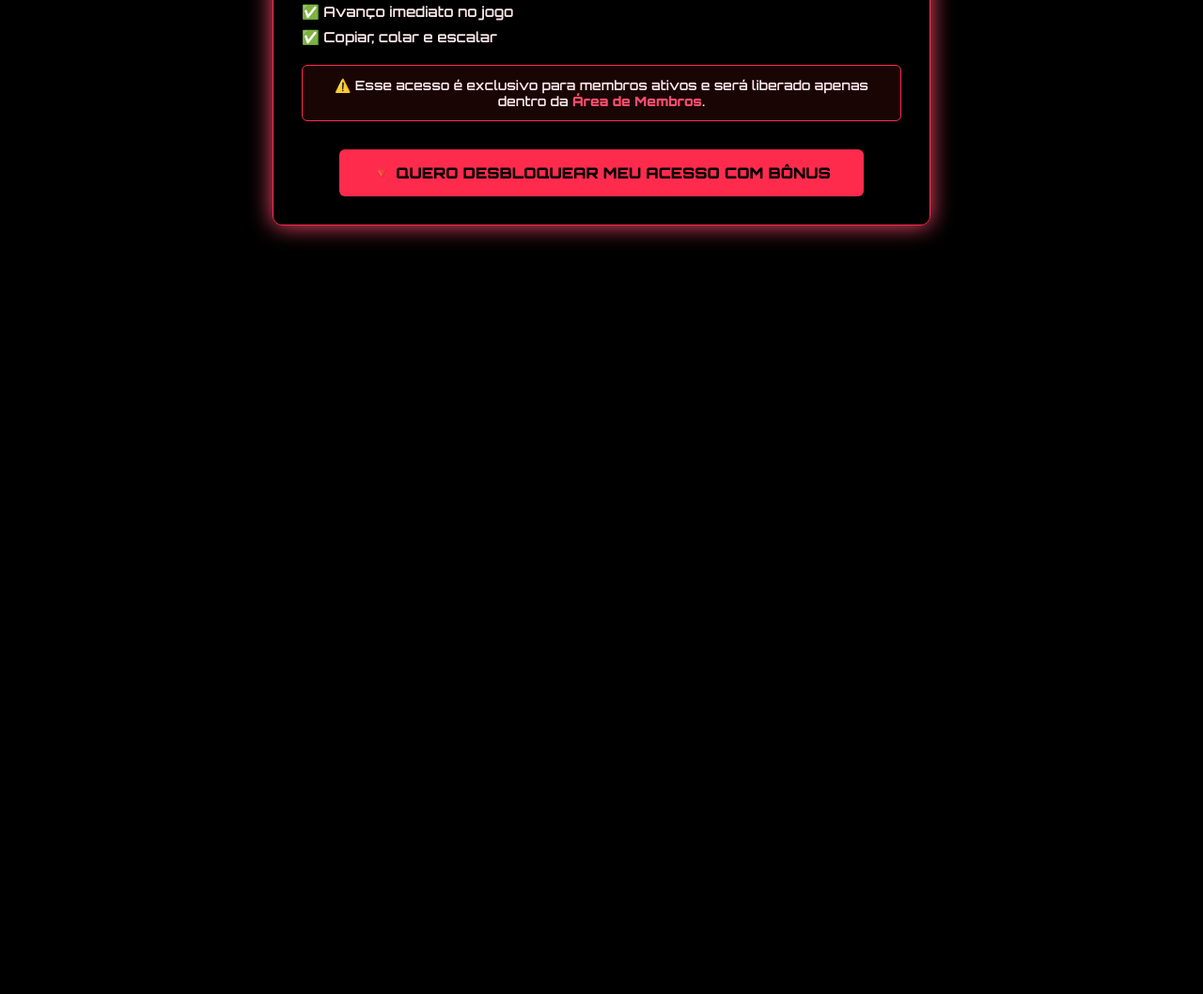
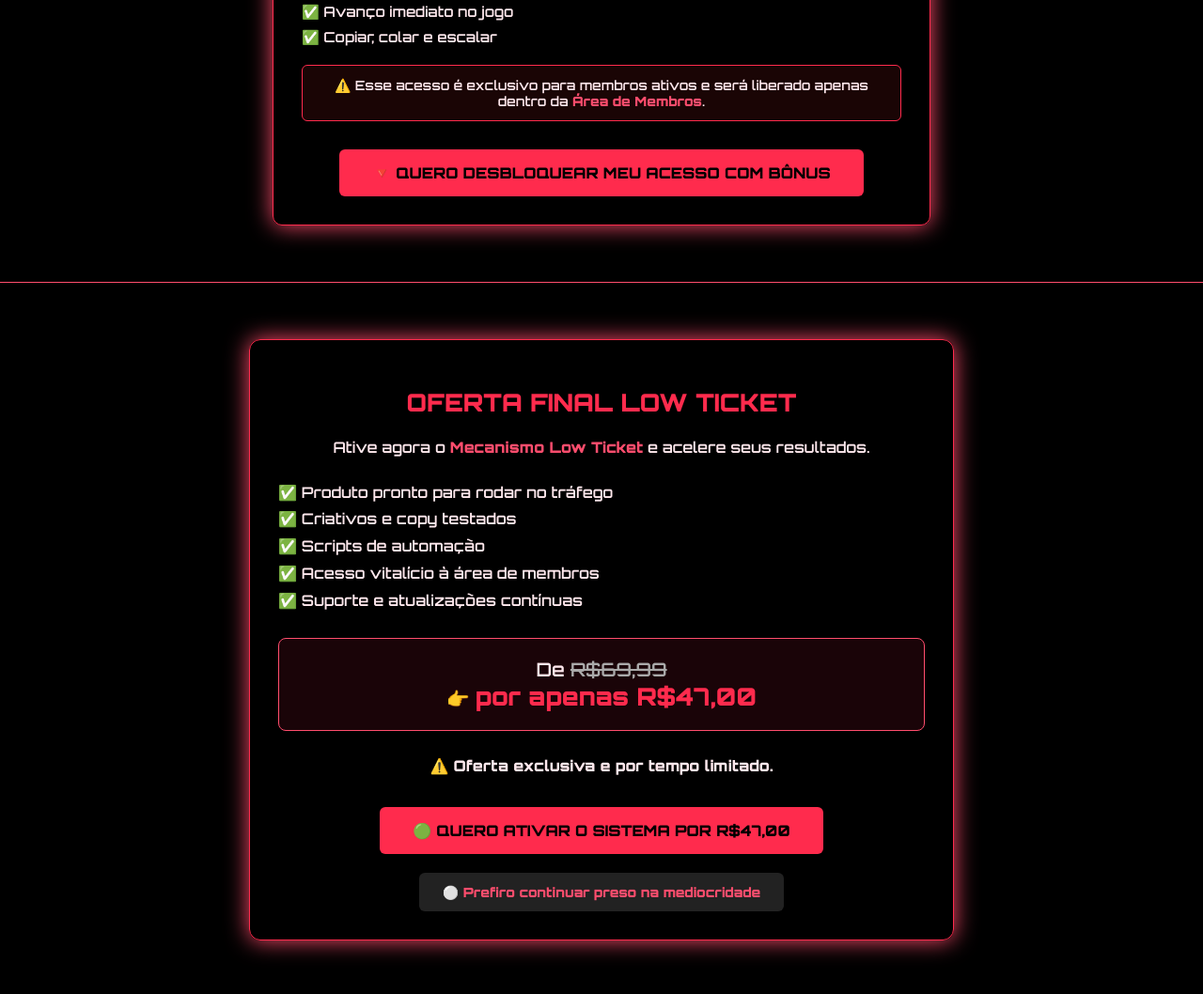
Before and after one commit to gracielybitencourt8-cpu/ia-black-quiz, a plain HTML site: page index.html in a window 1280 px wide. Shown: the part 1576-2634 px from the top of the page at 94% size. Before the commit the page ends 1876 px from the top, so only its background shows below. Drawn offline with Linux system fonts and the light colour scheme.

Commit message:
Update index.html

```diff
--- a/index.html
+++ b/index.html
@@ -20,7 +20,7 @@
     .highlight{color:var(--neon2);font-weight:bold;}
     .card{background:rgba(0,0,0,0.7);border:1px solid var(--neon2);border-radius:10px;padding:20px;margin:20px 0;box-shadow:0 0 20px rgba(255,43,77,.5);}
 
-    /* ===== SEÇÃO FINAL ===== */
+    /* ===== SEÇÃO FINAL (ACESSO SECRETO) ===== */
     .bonus {
       padding: 60px 20px;
       background: #000;
@@ -28,7 +28,6 @@
       text-align: center;
       border-top: 1px solid var(--neon2);
     }
-
     .bonus-box {
       max-width: 700px;
       margin: auto;
@@ -38,27 +37,9 @@
       border-radius: 10px;
       box-shadow: 0 0 25px var(--neon2);
     }
-
-    .bonus-icon {
-      font-size: 42px;
-      margin-bottom: 15px;
-      color: var(--neon);
-    }
-
-    .bonus-title {
-      font-size: 28px;
-      color: var(--neon);
-      margin-bottom: 20px;
-      text-transform: uppercase;
-      letter-spacing: 2px;
-    }
-
-    .bonus-text {
-      font-size: 16px;
-      margin-bottom: 25px;
-      line-height: 1.6;
-    }
-
+    .bonus-icon {font-size: 42px;margin-bottom: 15px;color: var(--neon);}
+    .bonus-title {font-size: 28px;color: var(--neon);margin-bottom: 20px;text-transform: uppercase;letter-spacing: 2px;}
+    .bonus-text {font-size: 16px;margin-bottom: 25px;line-height: 1.6;}
     .bonus-card {
       background: rgba(255, 43, 77, 0.05);
       border: 1px solid var(--neon2);
@@ -67,19 +48,8 @@
       border-radius: 8px;
       text-align: left;
     }
-
-    .bonus-list {
-      list-style: none;
-      padding: 0;
-      margin: 20px 0;
-      text-align: left;
-    }
-
-    .bonus-list li {
-      margin: 8px 0;
-      font-size: 15px;
-    }
-
+    .bonus-list {list-style: none;padding: 0;margin: 20px 0;text-align: left;}
+    .bonus-list li {margin: 8px 0;font-size: 15px;}
     .bonus-alert {
       background: rgba(255, 50, 50, 0.1);
       border: 1px solid #ff2b4d;
@@ -88,7 +58,6 @@
       font-size: 14px;
       border-radius: 6px;
     }
-
     .btn-bonus {
       display: inline-block;
       background: var(--neon);
@@ -101,11 +70,72 @@
       transition: 0.3s;
       font-size: 16px;
     }
+    .btn-bonus:hover {background: var(--neon2);color: #fff;}
 
-    .btn-bonus:hover {
-      background: var(--neon2);
-      color: #fff;
+    /* ===== ETAPA FINAL (OFERTA) ===== */
+    .oferta {
+      padding: 60px 20px;
+      background: #000;
+      color: #ffe8ed;
+      text-align: center;
+      border-top: 1px solid var(--neon2);
     }
+    .oferta-box {
+      max-width: 750px;
+      margin: auto;
+      padding: 30px;
+      background: rgba(0, 0, 0, 0.85);
+      border: 1px solid var(--neon);
+      border-radius: 12px;
+      box-shadow: 0 0 25px var(--neon2);
+    }
+    .oferta-title {
+      font-size: 26px;
+      margin-bottom: 20px;
+      color: var(--neon);
+      text-transform: uppercase;
+    }
+    .oferta-beneficios {
+      text-align: left;
+      margin: 20px 0;
+      line-height: 1.8;
+    }
+    .oferta-preco {
+      background: rgba(255, 43, 77, 0.1);
+      border: 1px solid var(--neon2);
+      padding: 20px;
+      margin: 25px 0;
+      border-radius: 8px;
+      font-size: 20px;
+    }
+    .preco-antigo {text-decoration: line-through;color:#aaa;}
+    .preco-novo {color: var(--neon);font-size: 26px;font-weight: bold;}
+    .btn-oferta {
+      display: inline-block;
+      background: var(--neon);
+      color: #000;
+      font-weight: bold;
+      padding: 15px 35px;
+      border-radius: 6px;
+      text-decoration: none;
+      transition: 0.3s;
+      margin-top: 15px;
+      font-size: 16px;
+    }
+    .btn-oferta:hover {background: var(--neon2);color:#fff;}
+    .btn-recusar {
+      display: inline-block;
+      margin-top: 20px;
+      background: #222;
+      color: #ff4d6d;
+      font-weight: bold;
+      padding: 12px 25px;
+      border-radius: 6px;
+      text-decoration: none;
+      transition: 0.3s;
+      font-size: 14px;
+    }
+    .btn-recusar:hover {background:#ff2b4d;color:#fff;}
   </style>
 </head>
 <body>
@@ -135,7 +165,7 @@
     </section>
   </div> <!-- fecha .wrap -->
 
-  <!-- SEÇÃO FINAL -->
+  <!-- ETAPA: ACESSO SECRETO DESBLOQUEADO -->
   <section id="acesso-secreto" class="bonus">
     <div class="bonus-box">
       <div class="bonus-icon">🔓</div>
@@ -145,23 +175,46 @@
         <span class="highlight">Produto Validado</span> pronto para rodar no tráfego.<br>
         Nada de testes. Nada de achismos. Só copiar e lucrar.
       </p>
-
       <div class="bonus-card">
         <p>💣 <strong>Produto Low Ticket já configurado</strong></p>
         <p>Com criativo e copy blindados.</p>
         <p>Feito pra quem não quer perder tempo testando e já deseja faturar de imediato.</p>
       </div>
-
       <ul class="bonus-list">
         <li>✅ Avanço imediato no jogo</li>
         <li>✅ Copiar, colar e escalar</li>
       </ul>
-
       <div class="bonus-alert">
         ⚠️ Esse acesso é exclusivo para membros ativos e será liberado apenas dentro da <span class="highlight">Área de Membros</span>.
       </div>
+      <a href="#oferta-final" class="btn-bonus">🔻 QUERO DESBLOQUEAR MEU ACESSO COM BÔNUS</a>
+    </div>
+  </section>
 
-      <a href="#proximaEtapa" class="btn-bonus">🔻 QUERO DESBLOQUEAR MEU ACESSO COM BÔNUS</a>
+  <!-- ETAPA: OFERTA FINAL -->
+  <section id="oferta-final" class="oferta">
+    <div class="oferta-box">
+      <h2 class="oferta-title">OFERTA FINAL LOW TICKET</h2>
+      <p>Ative agora o <span class="highlight">Mecanismo Low Ticket</span> e acelere seus resultados.</p>
+
+      <div class="oferta-beneficios">
+        ✅ Produto pronto para rodar no tráfego <br>
+        ✅ Criativos e copy testados <br>
+        ✅ Scripts de automação <br>
+        ✅ Acesso vitalício à área de membros <br>
+        ✅ Suporte e atualizações contínuas
+      </div>
+
+      <div class="oferta-preco">
+        De <span class="preco-antigo">R$69,99</span><br>
+        👉 <span class="preco-novo">por apenas R$47,00</span>
+      </div>
+
+      <p><strong>⚠️ Oferta exclusiva e por tempo limitado.</strong></p>
+
+      <a href="#checkout" class="btn-oferta">🟢 QUERO ATIVAR O SISTEMA POR R$47,00</a>
+      <br>
+      <a href="#recusar" class="btn-recusar">⚪ Prefiro continuar preso na mediocridade</a>
     </div>
   </section>
 
```
